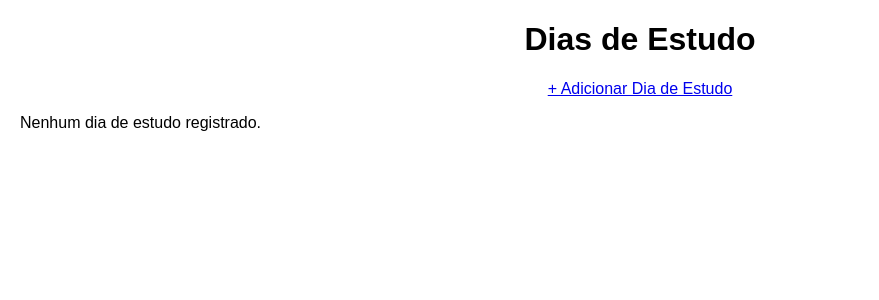
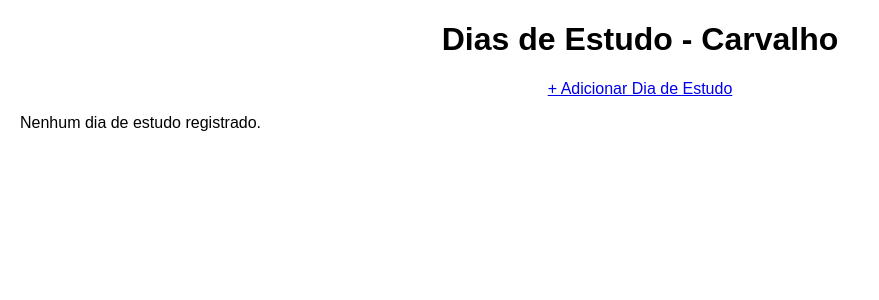
Before and after one commit to Carvalho008/calendario-estudos, a Django app: page / in a window 1280 px wide. Shown: the top 300 px of the page, without its empty margins (0-879 px from the left). Run offline with Django 5.2, Linux system fonts and the light colour scheme; data that the repository does not hold is empty.

Commit message:
Change Title

```diff
--- a/calendary/templates/dias-estudo.html
+++ b/calendary/templates/dias-estudo.html
@@ -7,7 +7,7 @@
     <link rel="stylesheet" href="/static/dia.css">
 </head>
 <body>
-    <h1>Dias de Estudo</h1>
+    <h1>Dias de Estudo - Carvalho</h1>
     <a href="/admin/calendary/diadeestudo/add/" class="btn-admin">+ Adicionar Dia de Estudo</a>
     <div class="container">
         {% for dia in dias %}
```
